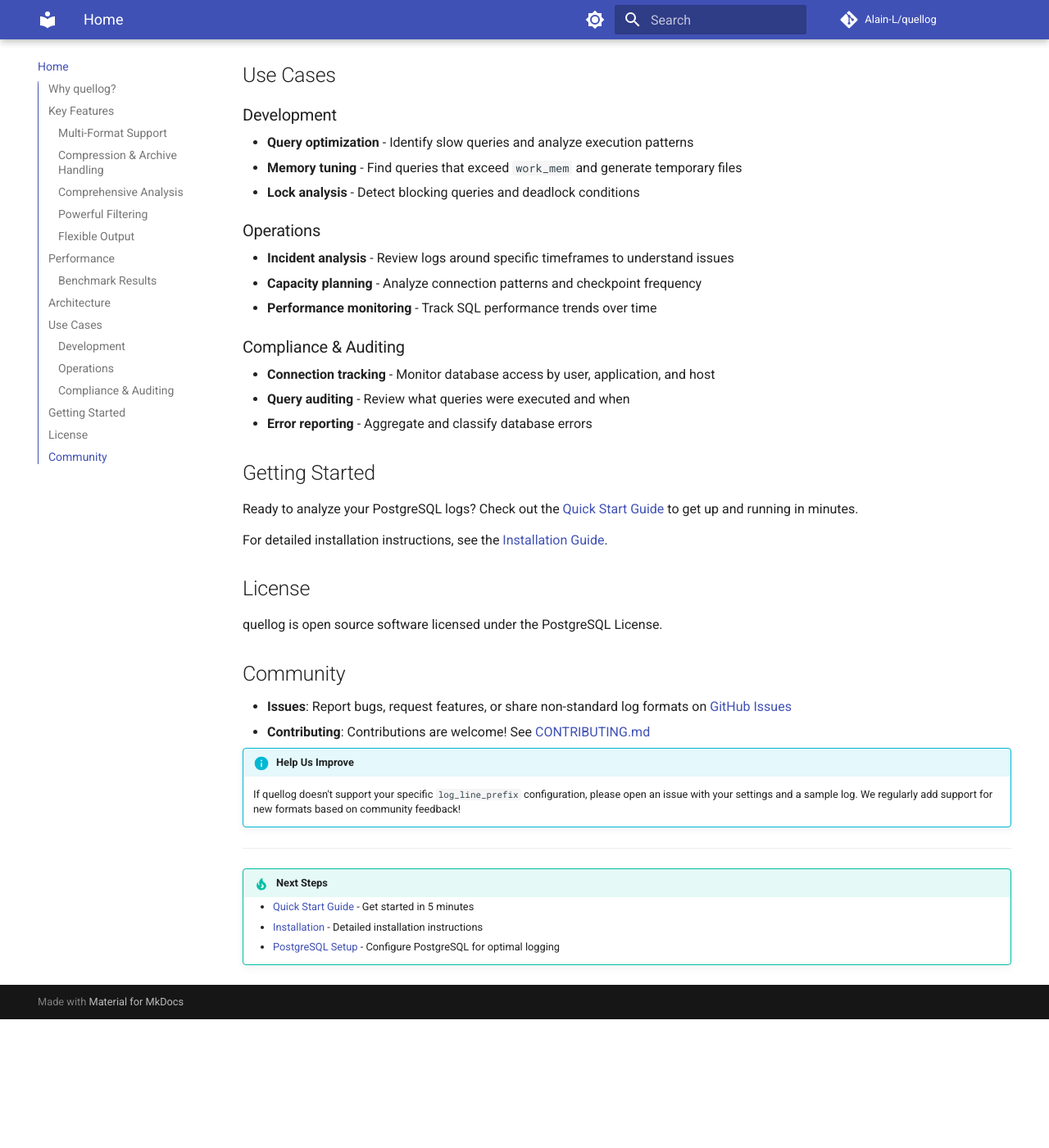
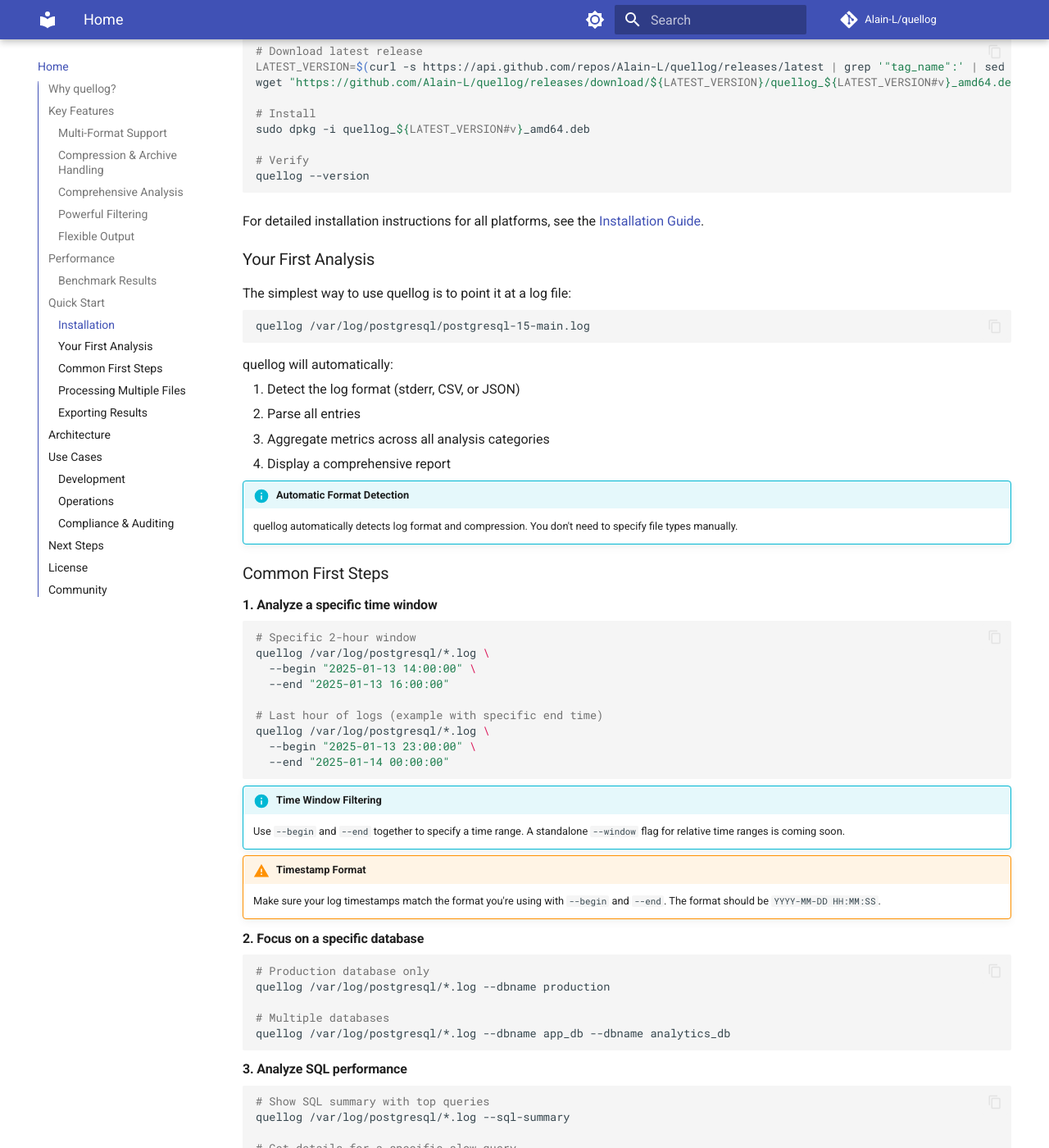
Before and after one commit to Alain-L/quellog, an MkDocs documentation site: the page built from docs/index.md, in a window 1280 px wide and 1400 px high, scrolled down 2780 px. Shown: the whole window at 82% size. Built offline with MkDocs 1.6.1 and Material for MkDocs 9.7.7, drawn with Linux system fonts in a browser that asks for light colours; comment, search, counter and statistics services are not loaded; before the commit the page ends 4023 px from its top, so only the background shows below that; some of the changed text lies outside the part shown.

Commit message:
docs: merge quick-start.md into index.md and exclude README.md
- Exclude README.md from MkDocs to avoid conflict warning
- Merge quick-start.md content into index.md for comprehensive homepage
- Remove quick-start.md from navigation
- Create single entry point with: intro, features, quick start, and advanced topics
- Simplify documentation structure: no need to click through to get started

Benefits:
- Eliminates duplicate content between index.md and quick-start.md
- Users can read about AND start using quellog on the homepage
- Cleaner navigation with one less page
- README.md remains standalone for GitHub viewers

````diff
--- a/docs/index.md
+++ b/docs/index.md
@@ -94,6 +94,218 @@
 
 quellog can process typical production log files (100 MB - 1 GB) in seconds, making it suitable for both ad-hoc analysis and automated reporting pipelines.
 
+## Quick Start
+
+Get up and running with quellog in 5 minutes.
+
+### Installation
+
+=== "Debian/Ubuntu (.deb)"
+
+    Download and install the package:
+
+    ```bash
+    # Download latest release
+    LATEST_VERSION=$(curl -s https://api.github.com/repos/Alain-L/quellog/releases/latest | grep '"tag_name":' | sed -E 's/.*"([^"]+)".*/\1/')
+    wget "https://github.com/Alain-L/quellog/releases/download/${LATEST_VERSION}/quellog_${LATEST_VERSION#v}_amd64.deb"
+
+    # Install
+    sudo dpkg -i quellog_${LATEST_VERSION#v}_amd64.deb
+
+    # Verify
+    quellog --version
+    ```
+
+=== "Red Hat/Fedora (.rpm)"
+
+    Download and install the package:
+
+    ```bash
+    # Download latest release
+    LATEST_VERSION=$(curl -s https://api.github.com/repos/Alain-L/quellog/releases/latest | grep '"tag_name":' | sed -E 's/.*"([^"]+)".*/\1/')
+    wget "https://github.com/Alain-L/quellog/releases/download/${LATEST_VERSION}/quellog_${LATEST_VERSION#v}_amd64.rpm"
+
+    # Install
+    sudo dnf install quellog_${LATEST_VERSION#v}_amd64.rpm
+
+    # Verify
+    quellog --version
+    ```
+
+=== "Linux/macOS (tar.gz)"
+
+    Download and extract the binary:
+
+    ```bash
+    # Download latest release
+    LATEST_VERSION=$(curl -s https://api.github.com/repos/Alain-L/quellog/releases/latest | grep '"tag_name":' | sed -E 's/.*"([^"]+)".*/\1/')
+
+    # Linux amd64:
+    wget "https://github.com/Alain-L/quellog/releases/download/${LATEST_VERSION}/quellog_${LATEST_VERSION}_linux_amd64.tar.gz"
+    tar -xzf quellog_${LATEST_VERSION}_linux_amd64.tar.gz
+
+    # macOS (darwin) amd64:
+    # curl -LO "https://github.com/Alain-L/quellog/releases/download/${LATEST_VERSION}/quellog_${LATEST_VERSION}_darwin_amd64.tar.gz"
+    # tar -xzf quellog_${LATEST_VERSION}_darwin_amd64.tar.gz
+
+    # Move to PATH
+    sudo install -m 755 quellog /usr/local/bin/
+
+    # Verify installation
+    quellog --version
+    ```
+
+=== "macOS (Homebrew)"
+
+    !!! warning "Coming Soon"
+        Homebrew installation is not yet available. Use the tar.gz installation method above.
+
+=== "Build from Source"
+
+    ```bash
+    # Clone the repository
+    git clone https://github.com/Alain-L/quellog.git
+    cd quellog
+
+    # Build
+    go build -o quellog .
+
+    # Optionally move to PATH
+    sudo install -m 755 quellog /usr/local/bin/
+    ```
+
+For detailed installation instructions for all platforms, see the [Installation Guide](installation.md).
+
+### Your First Analysis
+
+The simplest way to use quellog is to point it at a log file:
+
+```bash
+quellog /var/log/postgresql/postgresql-15-main.log
+```
+
+quellog will automatically:
+
+1. Detect the log format (stderr, CSV, or JSON)
+2. Parse all entries
+3. Aggregate metrics across all analysis categories
+4. Display a comprehensive report
+
+!!! info "Automatic Format Detection"
+    quellog automatically detects log format and compression. You don't need to specify file types manually.
+
+### Common First Steps
+
+#### 1. Analyze a specific time window
+
+```bash
+# Specific 2-hour window
+quellog /var/log/postgresql/*.log \
+  --begin "2025-01-13 14:00:00" \
+  --end "2025-01-13 16:00:00"
+
+# Last hour of logs (example with specific end time)
+quellog /var/log/postgresql/*.log \
+  --begin "2025-01-13 23:00:00" \
+  --end "2025-01-14 00:00:00"
+```
+
+!!! info "Time Window Filtering"
+    Use `--begin` and `--end` together to specify a time range. A standalone `--window` flag for relative time ranges is coming soon.
+
+!!! warning "Timestamp Format"
+    Make sure your log timestamps match the format you're using with `--begin` and `--end`. The format should be `YYYY-MM-DD HH:MM:SS`.
+
+#### 2. Focus on a specific database
+
+```bash
+# Production database only
+quellog /var/log/postgresql/*.log --dbname production
+
+# Multiple databases
+quellog /var/log/postgresql/*.log --dbname app_db --dbname analytics_db
+```
+
+#### 3. Analyze SQL performance
+
+```bash
+# Show SQL summary with top queries
+quellog /var/log/postgresql/*.log --sql-summary
+
+# Get details for a specific slow query
+quellog /var/log/postgresql/*.log --sql-detail se-a1b2c3d
+```
+
+#### 4. Focus on specific sections
+
+You can display only specific sections of the report:
+
+```bash
+# Show only tempfile section
+quellog /var/log/postgresql/*.log --tempfiles
+
+# Show only lock analysis
+quellog /var/log/postgresql/*.log --locks
+
+# Combine multiple sections
+quellog /var/log/postgresql/*.log --tempfiles --locks
+```
+
+### Processing Multiple Files
+
+quellog can process multiple files and directories:
+
+!!! tip "Performance"
+    When processing multiple files, quellog uses parallel workers automatically (up to 8 workers based on CPU cores) to maximize throughput.
+
+```bash
+# Multiple files
+quellog postgresql-2025-01-12.log postgresql-2025-01-13.log
+
+# Entire directory
+quellog /var/log/postgresql/
+
+# Glob patterns
+quellog /var/log/postgresql/postgresql-*.log
+
+# Compressed archives
+quellog /backups/logs/postgresql-2025-01.tar.gz
+```
+
+### Exporting Results
+
+#### JSON Export
+
+Export results as JSON for further processing:
+
+```bash
+quellog /var/log/postgresql/*.log --json > report.json
+```
+
+Use with `jq` for specific queries:
+
+```bash
+# Get checkpoint count
+quellog /var/log/postgresql/*.log --json | jq '.checkpoints.total_checkpoints'
+# Output: 19
+
+# Get total queries parsed
+quellog /var/log/postgresql/*.log --json | jq '.sql_performance.total_queries_parsed'
+# Output: 456
+
+# Get query median duration
+quellog /var/log/postgresql/*.log --json | jq '.sql_performance.query_median_duration'
+# Output: "145 ms"
+```
+
+#### Markdown Export
+
+Generate markdown reports for documentation:
+
+```bash
+quellog /var/log/postgresql/*.log --md > report.md
+```
+
 ## Architecture
 
 quellog's design prioritizes both performance and accuracy:
@@ -124,11 +336,17 @@
 - **Query auditing** - Review what queries were executed and when
 - **Error reporting** - Aggregate and classify database errors
 
-## Getting Started
+## Next Steps
 
-Ready to analyze your PostgreSQL logs? Check out the [Quick Start Guide](quick-start.md) to get up and running in minutes.
+Now that you're familiar with quellog, explore more advanced features:
 
-For detailed installation instructions, see the [Installation Guide](installation.md).
+- [Installation Guide](installation.md) - Detailed installation for all platforms
+- [PostgreSQL Setup](postgresql-setup.md) - Configure PostgreSQL for optimal logging
+- [Default Report](default-report.md) - Understanding all report sections
+- [SQL Analysis](sql-reports.md) - Deep dive into query performance analysis
+- [Filtering Logs](filtering-logs.md) - Advanced filtering techniques
+- [JSON Export](json-export.md) - Structured data export for automation
+- [Markdown Export](markdown-export.md) - Generate documentation-ready reports
 
 ## License
 
@@ -141,11 +359,3 @@
 
 !!! info "Help Us Improve"
     If quellog doesn't support your specific `log_line_prefix` configuration, please open an issue with your settings and a sample log. We regularly add support for new formats based on community feedback!
-
----
-
-!!! tip "Next Steps"
-
-    - [Quick Start Guide](quick-start.md) - Get started in 5 minutes
-    - [Installation](installation.md) - Detailed installation instructions
-    - [PostgreSQL Setup](postgresql-setup.md) - Configure PostgreSQL for optimal logging
--- a/docs/quick-start.md
+++ /dev/null
@@ -1,260 +0,0 @@
-# Quick Start Guide
-
-Get up and running with quellog in 5 minutes. This guide will walk you through installing quellog and analyzing your first PostgreSQL log file.
-
-## Installation
-
-=== "Debian/Ubuntu (.deb)"
-
-    Download and install the package:
-
-    ```bash
-    # Download (replace 0.1.0 with latest version)
-    wget https://github.com/Alain-L/quellog/releases/download/v0.1.0/quellog_0.1.0_amd64.deb
-
-    # Install
-    sudo dpkg -i quellog_0.1.0_amd64.deb
-
-    # Verify
-    quellog --version
-    ```
-
-=== "Red Hat/Fedora (.rpm)"
-
-    Download and install the package:
-
-    ```bash
-    # Download (replace 0.1.0 with latest version)
-    wget https://github.com/Alain-L/quellog/releases/download/v0.1.0/quellog_0.1.0_amd64.rpm
-
-    # Install
-    sudo dnf install quellog_0.1.0_amd64.rpm
-
-    # Verify
-    quellog --version
-    ```
-
-=== "Linux/macOS (tar.gz)"
-
-    Download and extract the binary:
-
-    ```bash
-    # Download (replace v0.1.0 with latest version and adjust platform)
-    # Linux amd64:
-    wget https://github.com/Alain-L/quellog/releases/download/v0.1.0/quellog_v0.1.0_linux_amd64.tar.gz
-    tar -xzf quellog_v0.1.0_linux_amd64.tar.gz
-
-    # macOS (darwin) amd64:
-    # wget https://github.com/Alain-L/quellog/releases/download/v0.1.0/quellog_v0.1.0_darwin_amd64.tar.gz
-
-    # Move to PATH
-    sudo install -m 755 quellog /usr/local/bin/
-
-    # Verify installation
-    quellog --version
-    ```
-
-=== "macOS (Homebrew)"
-
-    !!! warning "Coming Soon"
-        Homebrew installation is not yet available. Use the tar.gz installation method above.
-
-=== "Build from Source"
-
-    ```bash
-    # Clone the repository
-    git clone https://github.com/Alain-L/quellog.git
-    cd quellog
-
-    # Build
-    go build -o quellog .
-
-    # Optionally move to PATH
-    sudo install -m 755 quellog /usr/local/bin/
-    ```
-
-## Your First Analysis
-
-### Basic Usage
-
-The simplest way to use quellog is to point it at a log file:
-
-```bash
-quellog /var/log/postgresql/postgresql-15-main.log
-```
-
-quellog will automatically:
-
-1. Detect the log format (stderr, CSV, or JSON)
-2. Parse all entries
-3. Aggregate metrics across all analysis categories
-4. Display a comprehensive report
-
-!!! info "Automatic Format Detection"
-    quellog automatically detects log format and compression. You don't need to specify file types manually.
-
-### Example Output
-
-Here's what you'll see when running quellog:
-
-```
-quellog – 1,234 entries processed in 0.15 s (45.2 MB)
-
-SUMMARY
-
-  Start date                : 2025-01-13 00:00:00 UTC
-  End date                  : 2025-01-13 23:59:59 UTC
-  Duration                  : 23h59m59s
-  Total entries             : 1,234
-  Throughput                : 8,227 entries/s
-
-SQL PERFORMANCE
-
-  Query load distribution | ■ = 10 s
-
-  00:00 - 03:59  ■■■■■■■■■■ 105 s
-  04:00 - 07:59  ■■■■■■■ 78 s
-  08:00 - 11:59  ■■■■■■■■■■■■■■ 145 s
-  12:00 - 15:59  ■■■■■■■■ 89 s
-  16:00 - 19:59  ■■■■■■ 67 s
-  20:00 - 23:59  ■■■■ 42 s
-
-  Total query duration      : 8m 46s
-  Total queries parsed      : 456
-  Total unique query        : 127
-
-  Query max duration        : 2.34 s
-  Query min duration        : 12 ms
-  Query median duration     : 145 ms
-  Query 99% max duration    : 1.87 s
-
-EVENTS
-
-  LOG     : 1,180
-  WARNING : 3
-  ERROR   : 1
-
-...
-```
-
-### Common First Steps
-
-#### 1. Analyze a specific time window
-
-```bash
-# Specific 2-hour window
-quellog /var/log/postgresql/*.log \
-  --begin "2025-01-13 14:00:00" \
-  --end "2025-01-13 16:00:00"
-
-# Last hour of logs (example with specific end time)
-quellog /var/log/postgresql/*.log \
-  --begin "2025-01-13 23:00:00" \
-  --end "2025-01-14 00:00:00"
-```
-
-!!! info "Time Window Filtering"
-    Use `--begin` and `--end` together to specify a time range. A standalone `--window` flag for relative time ranges is coming soon.
-
-!!! warning "Timestamp Format"
-    Make sure your log timestamps match the format you're using with `--begin` and `--end`. The format should be `YYYY-MM-DD HH:MM:SS`.
-
-#### 2. Focus on a specific database
-
-```bash
-# Production database only
-quellog /var/log/postgresql/*.log --dbname production
-
-# Multiple databases
-quellog /var/log/postgresql/*.log --dbname app_db --dbname analytics_db
-```
-
-#### 3. Analyze SQL performance
-
-```bash
-# Show SQL summary with top queries
-quellog /var/log/postgresql/*.log --sql-summary
-
-# Get details for a specific slow query
-quellog /var/log/postgresql/*.log --sql-detail se-a1b2c3d
-```
-
-#### 4. Focus on specific sections
-
-You can display only specific sections of the report:
-
-```bash
-# Show only tempfile section
-quellog /var/log/postgresql/*.log --tempfiles
-
-# Show only lock analysis
-quellog /var/log/postgresql/*.log --locks
-
-# Combine multiple sections
-quellog /var/log/postgresql/*.log --tempfiles --locks
-```
-
-## Processing Multiple Files
-
-quellog can process multiple files and directories:
-
-!!! tip "Performance"
-    When processing multiple files, quellog uses parallel workers automatically (up to 4 workers based on CPU cores) to maximize throughput.
-
-```bash
-# Multiple files
-quellog postgresql-2025-01-12.log postgresql-2025-01-13.log
-
-# Entire directory
-quellog /var/log/postgresql/
-
-# Glob patterns
-quellog /var/log/postgresql/postgresql-*.log
-
-# Compressed archives
-quellog /backups/logs/postgresql-2025-01.tar.gz
-```
-
-## Exporting Results
-
-### JSON Export
-
-Export results as JSON for further processing:
-
-```bash
-quellog /var/log/postgresql/*.log --json > report.json
-```
-
-Use with `jq` for specific queries:
-
-```bash
-# Get checkpoint count
-quellog /var/log/postgresql/*.log --json | jq '.checkpoints.total_checkpoints'
-# Output: 19
-
-# Get total queries parsed
-quellog /var/log/postgresql/*.log --json | jq '.sql_performance.total_queries_parsed'
-# Output: 456
-
-# Get query median duration
-quellog /var/log/postgresql/*.log --json | jq '.sql_performance.query_median_duration'
-# Output: "145 ms"
-```
-
-### Markdown Export
-
-Generate markdown reports for documentation:
-
-```bash
-quellog /var/log/postgresql/*.log --md > report.md
-```
-
-
-## Next Steps
-
-You're now familiar with the basics of quellog! Explore more:
-
-- [Default Report](default-report.md) - Understanding all report sections
-- [SQL Analysis](sql-reports.md) - Deep dive into query performance
-- [Filtering Logs](filtering-logs.md) - Focus on specific time ranges and attributes
-- [PostgreSQL Setup](postgresql-setup.md) - Optimize your PostgreSQL logging configuration
--- a/mkdocs.yml
+++ b/mkdocs.yml
@@ -57,13 +57,15 @@
 plugins:
   - search
 
+exclude_docs: |
+  README.md
+
 extra_css:
   - stylesheets/extra.css
 
 nav:
   - Home: index.md
   - Getting Started:
-      - Quick Start: quick-start.md
       - Installation: installation.md
   - Configuration:
       - PostgreSQL Setup: postgresql-setup.md
````
